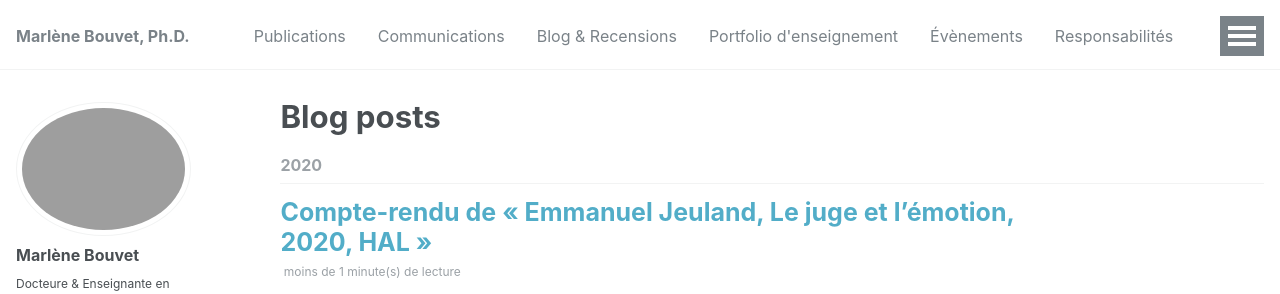
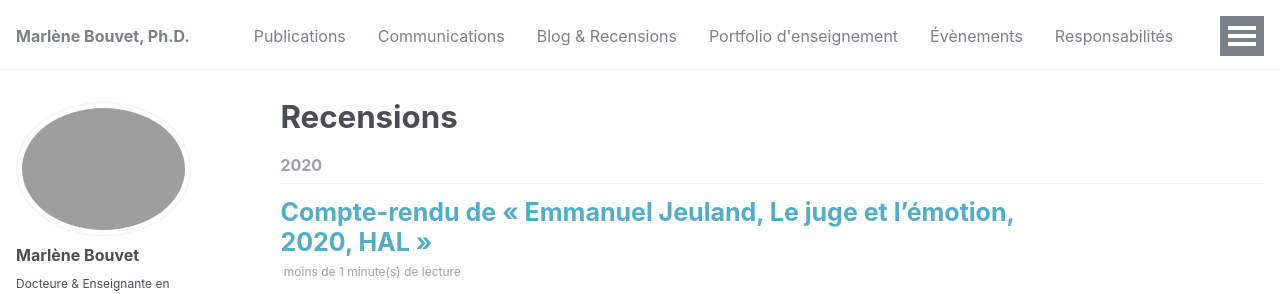
Before and after one commit to marlenebouvet/marlenebouvet.fr, a Jekyll site: the page built from _pages/recension-titre.html, in a window 1280 px wide and 900 px high. Shown: the top 294 px of the window. Built offline with Jekyll 4.4.1, drawn with Linux system fonts in a browser that asks for light colours; some web fonts are replaced.

Commit message:
Update recension-titre.html

```diff
--- a/_pages/recension-titre.html
+++ b/_pages/recension-titre.html
@@ -1,7 +1,7 @@
 ---
 layout: archive
 permalink: /year-archive/
-title: "Blog posts"
+title: "Recensions"
 author_profile: true
 redirect_from:
   - /wordpress/blog-posts/
```
